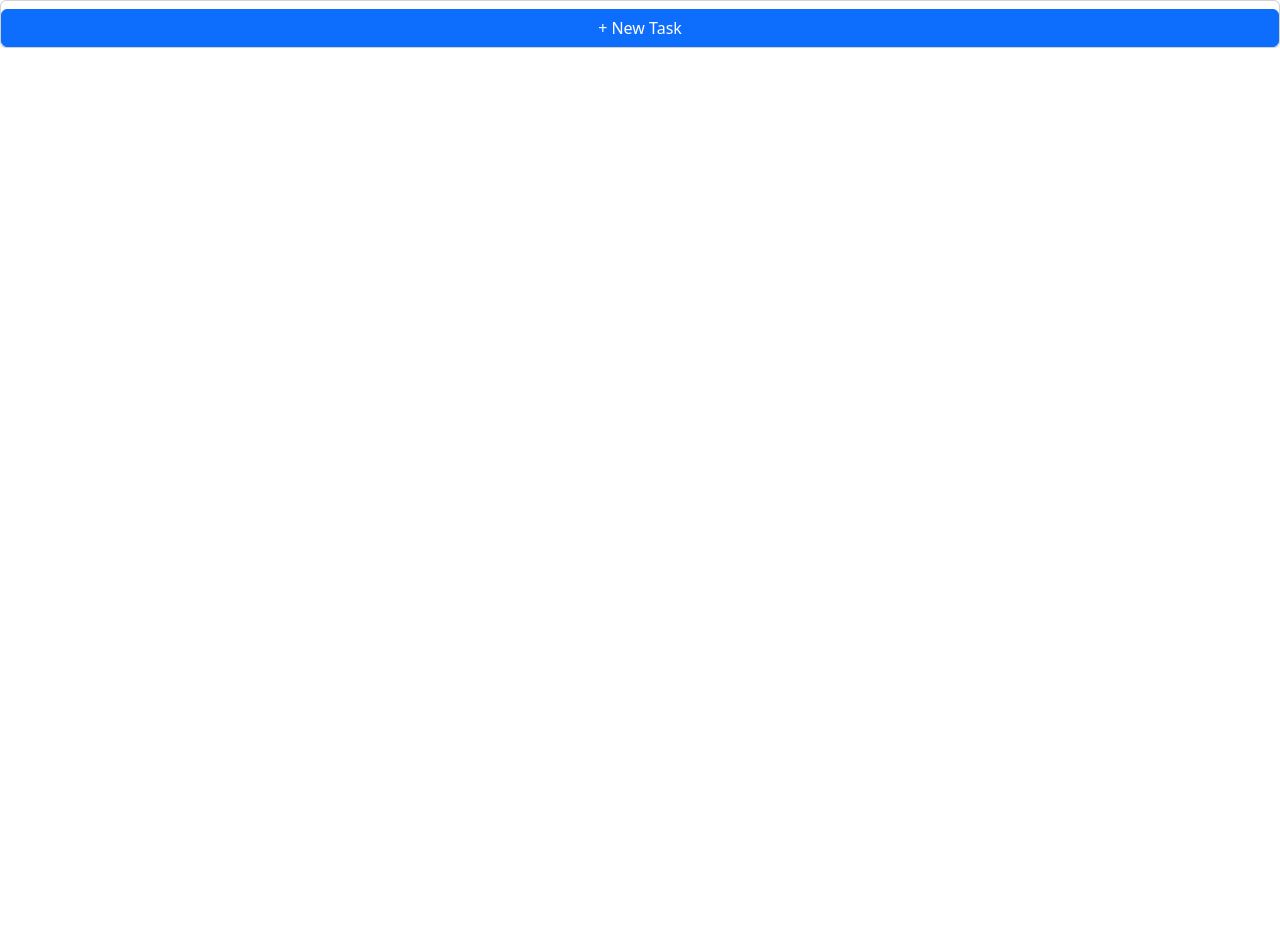
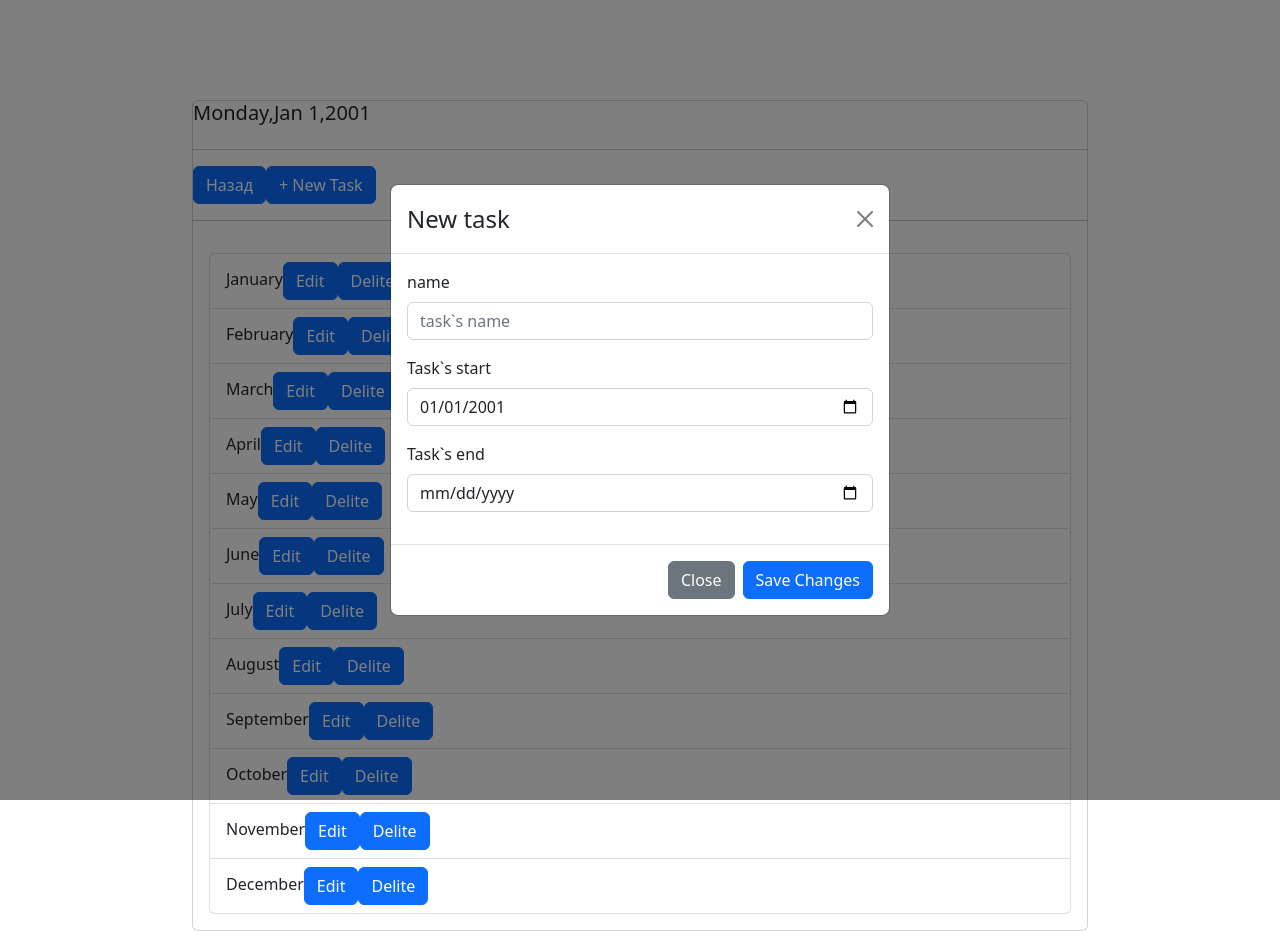
Before and after one commit to Blinina/Event-Calendar, a React (Create React App) app in the folder my-app/: page /date/1 in a window 1280 px wide. Both pictures are taken after a click on the button "+ New Task". Before the commit the page ends 800 px from the top, so only its background shows below. Built offline with nearby package versions, Linux system fonts and the light colour scheme.

Commit message:
modals slice added, addForm 50%

```diff
--- a/my-app/package.json
+++ b/my-app/package.json
@@ -11,6 +11,7 @@
     "react": "^18.2.0",
     "react-bootstrap": "^2.6.0",
     "react-dom": "^18.2.0",
+    "react-hook-form": "^7.40.0",
     "react-redux": "^8.0.5",
     "react-router-dom": "^6.4.4",
     "react-scripts": "5.0.1",
--- a/my-app/src/App.js
+++ b/my-app/src/App.js
@@ -4,7 +4,7 @@ import {
   Routes,
 } from "react-router-dom";
 import Main from './components/Main';
-import Date from './components/Date';
+import DatePage from './components/DatePage';
 
 function App() {
   return (
@@ -12,10 +12,10 @@ function App() {
     <BrowserRouter>
         <Routes>
           <Route path="/" element={<Main />} />
-          <Route path="/date" element={<Date />}>
-            <Route path=":id" element={<Date />} />
+          <Route path="/date" element={<DatePage />}>
+            <Route path=":id" element={<DatePage />} />
           </Route>
-          <Route path="*" element={<Date />} />
+          <Route path="*" element={<DatePage />} />
         </Routes>
     </BrowserRouter>
   </>
--- /dev/null
+++ b/my-app/src/components/AddModal.jsx
@@ -0,0 +1,66 @@
+import React, { useState } from 'react';
+import Button from 'react-bootstrap/Button';
+import Form from 'react-bootstrap/Form';
+import Modal from 'react-bootstrap/Modal';
+import { useDispatch, useSelector } from 'react-redux';
+import { closeModal } from '../store/modalsSlice';
+import { useForm } from "react-hook-form";
+
+export default function AddModal({prop}) {
+    const dispatch = useDispatch();
+    const { register, handleSubmit } = useForm();
+    const onSubmit = data => {
+        console.log(data);
+    }
+    const getDefaultStartDay = () =>{
+        function setMonth() { return (prop.getMonth()+1) <10 ? `0${prop.getMonth()+1}` : (prop.getMonth()+1)} ;
+        function setDay() {return (prop.getDate()) <10 ? `0${prop.getDate()}` : (prop.getDate()) };
+        return `${prop.getFullYear()}-${setMonth()}-${setDay()}`;
+    }
+    return (
+        <>
+            <Modal centered show onHide={() => dispatch(closeModal())}>
+                <Modal.Header closeButton>
+                    <Modal.Title>New task</Modal.Title>
+                </Modal.Header>
+                <Modal.Body>
+                    <Form onSubmit={handleSubmit(onSubmit)}>
+                        <Form.Group className="mb-3" controlId="exampleForm.ControlInput1">
+                            <Form.Label> name</Form.Label>
+                            <Form.Control
+                                type="text"
+                                placeholder="task`s name"
+                                autoFocus
+                                {...register("firstName", { required: true, maxLength: 20 })}
+                            />
+                        </Form.Group>
+                        <Form.Group className="mb-3" controlId="input1">
+                            <Form.Label>Task`s start</Form.Label>
+                            <Form.Control
+                                type="date"
+                                placeholder="dateStart"
+                                defaultValue={getDefaultStartDay()}
+                                {...register("dateStart", { required: true })}
+                            />
+                        </Form.Group>
+                        <Form.Group className="mb-3" controlId="exampleForm.ControlInput1">
+                            <Form.Label>Task`s end</Form.Label>
+                            <Form.Control
+                                type="date"
+                                {...register("dateEnd", { required: false })}
+                            />
+                        </Form.Group>
+                    </Form>
+                </Modal.Body>
+                <Modal.Footer>
+                    <Button onClick={() => dispatch(closeModal())} variant="secondary" >
+                        Close
+                    </Button>
+                    <Button variant="primary" onClick={handleSubmit(onSubmit)}>
+                        Save Changes
+                    </Button>
+                </Modal.Footer>
+            </Modal>
+        </>
+    );
+}
--- a/my-app/src/components/Date.jsx
+++ /dev/null
@@ -1,24 +0,0 @@
-import { useEffect } from "react";
-import { Button, Card } from "react-bootstrap"
-import { useParams } from 'react-router-dom';
-
-export default function Date (){
-    const params = useParams();
-    const paramData = params.id;
-        // const date = new Date(paramData);
-        // // console.log(date)
-
-
-
-
-    return (
-        <>
-        <Card>
-        <Card.Title></Card.Title>
-      <Button >+ New Task</Button>
-
-
-    </Card>
-        </>
-    )
-}
--- /dev/null
+++ b/my-app/src/components/DatePage.jsx
@@ -0,0 +1,40 @@
+import { useState, useEffect } from "react";
+import { useDispatch, useSelector } from 'react-redux';
+import { Button, Card, Row, ListGroup } from "react-bootstrap"
+import { useParams, useNavigate } from 'react-router-dom';
+import AddModal from "./AddModal";
+import { showModal } from "../store/modalsSlice";
+import { daysArr, monthArr } from '../helpers'
+
+export default function DatePage() {
+    const dispatch = useDispatch();
+    const params = useParams();
+    const navigate = useNavigate();
+    const paramData = params.id;
+    const date = new Date(paramData);
+    const { type } = useSelector((store) => store.modals);
+
+    return (
+        <>
+            <Card className="date-card">
+                <Card.Title>{daysArr[date.getDay()]},{monthArr[date.getMonth()].slice(0, 3)} {date.getDate()},{date.getFullYear()}</Card.Title>
+                <hr />
+                <div className="byn-group">
+                    <Button onClick={() => navigate('/')}>Назад</Button>
+                    <Button onClick={() => dispatch(showModal({ type: 'adding' }))}>+ New Task</Button>
+                </div>
+                <hr />
+                <Card.Body>
+                    <ListGroup>
+                        {monthArr.map((el) => <ListGroup.Item><>{el}
+                            <Button>Edit</Button>
+                            <Button>Delite</Button>
+                        </></ListGroup.Item>
+                        )}
+                    </ListGroup>
+                </Card.Body>
+            </Card>
+            {type === 'adding' && <AddModal prop={date}/>}
+        </>
+    )
+}
--- a/my-app/src/components/Main.jsx
+++ b/my-app/src/components/Main.jsx
@@ -1,24 +1,16 @@
 import { React, useState, useEffect } from "react";
 import { Table, Form, Button } from 'react-bootstrap';
-import createCalendar from "../createCalendar";
 import { useNavigate } from "react-router-dom";
 import pen from "../img/editPen.png";
+import {daysArr, monthArr, yearsArr, createCalendar} from '../helpers';
 
 export default function Main() {
     const navigate = useNavigate();
-    // const [yearCalendar, setYearCalendar] = useState(false);
-    // const [monthCalendar, setMonthCalendar] = useState(true);
 
+    const toDay = new Date(Date.now()).getDate();
     const [currentMonth, setCurrentMonth] = useState(new Date(Date.now()).getMonth());
     const [currentYear, setCurrentYear] = useState(new Date(Date.now()).getFullYear());
     const [currentDay, setCurrentDay] = useState(new Date(Date.now()).getDate());
-
-    // const nextMonth = new Date(year, month + 1);
-    const daysArr = ['Su', 'Mo', 'Tu', 'We', 'Th', 'Fr', 'Sa'];
-    const monthArr = ['January', 'February', 'March', 'April', 'May',
-        'June', 'July', 'August', 'September', 'October', 'November', 'December'];
-
-    const yearsArr = [2020, 2021, 2022, 2023, 2024];
 
     const handleDay = (el) => {
         setCurrentDay(el);
@@ -29,11 +21,7 @@ export default function Main() {
     const handleMonth = (e) => {
         setCurrentMonth(monthArr.indexOf(e.target.value))
     }
-    // const handleDefault = () => {
-    // }
-    // const handleYear = () => {
 
-    // };
     const calendar = createCalendar(currentYear, currentMonth)
 
     return (<div>
@@ -50,14 +38,12 @@ export default function Main() {
                 onChange={(e) => handleYear(e)} >
                 {yearsArr.map((el) => <option key={el} value={el}>{el}</option>)}
             </Form.Select>
-            {/* <Button onClick={handlePrevious}>Month</Button>
-            <Button onClick={handleNext}>Year</Button> */}
         </div>
         <h2> {currentDay} : {monthArr[currentMonth]} : {currentYear} </h2>
         <Table striped bordered hover className="table">
             <thead >
                 <tr>
-                    {daysArr.map((el) => <th key={el}>{el}</th>)}
+                    {daysArr.map((el) => <th key={el}>{el.slice(0,2)}</th>)}
                 </tr>
             </thead>
             <tbody>
@@ -70,10 +56,10 @@ export default function Main() {
                                 onClick={() => handleDay(el.getDate())}
                                 key={i}>
                                 <>
-                                    {el.getDate()}
+                                    {toDay === el.getDate() ? <p className='today'>{el.getDate()}</p> : el.getDate()}
                                     <img src={pen}
                                         alt="edit"
-                                        onClick={() => navigate(`date/${el.getFullYear()}-${el.getMonth()}-${el.getDate()}`)}
+                                        onClick={() => navigate(`date/${el.getFullYear()}-${el.getMonth() + 1}-${el.getDate()}`)}
                                     />
                                 </>
                             </td>
--- a/my-app/src/createCalendar.js
+++ b/my-app/src/helpers.js
@@ -1,4 +1,4 @@
-export default function createCalendar(year, month) {
+export const createCalendar = (year, month) => {
     const result = [];
     let day = 1;
     const daysInWeek = 7;
@@ -18,3 +18,7 @@ export default function createCalendar(year, month) {
     }
     return result
 };
+export const daysArr = ['Sunday', 'Monday', 'Tuesday', 'Wednesday', 'Thursday', 'Friday', 'Saturday'];
+export const monthArr = ['January', 'February', 'March', 'April', 'May',
+    'June', 'July', 'August', 'September', 'October', 'November', 'December'];
+export const yearsArr = [2020, 2021, 2022, 2023, 2024];
--- a/my-app/src/index.css
+++ b/my-app/src/index.css
@@ -1,8 +1,4 @@
-.selectTD{
-    --bs-table-accent-bg: rgb(238, 225, 246)!important;
-    border-color: rgb(153, 0, 255);
-    border-width: 1px 0 0 0!important;
-}
+
 .white{
     --bs-table-accent-bg: white!important;
 }
@@ -28,3 +24,20 @@ img{
     right: -0.2px;
     cursor: pointer;
 }
+.today{
+    margin: 0;
+    display: inline;
+}
+td:has(.today) {
+    --bs-table-accent-bg: rgb(189, 249, 240)!important;
+}
+.selectTD{
+    --bs-table-accent-bg: rgb(238, 225, 246)!important;
+    border-color: rgb(153, 0, 255);
+    border-width: 2px 0 0 0!important;
+}
+.date-card{
+    width: 70%;
+    margin: auto;
+    margin-top: 100px;
+}
--- a/my-app/src/index.js
+++ b/my-app/src/index.js
@@ -1,12 +1,16 @@
 import React from 'react';
 import ReactDOM from 'react-dom/client';
+import { Provider } from 'react-redux';
+import './index.css';
 import 'bootstrap/dist/css/bootstrap.min.css';
-import './index.css';
 import App from './App';
+import store from './store/store';
 
 const root = ReactDOM.createRoot(document.getElementById('root'));
 root.render(
-  <React.StrictMode>
-    <App />
-  </React.StrictMode>
+  <Provider store={store}>
+    <React.StrictMode>
+      <App />
+    </React.StrictMode>
+  </Provider>
 );
--- /dev/null
+++ b/my-app/src/store/modalsSlice.js
@@ -0,0 +1,24 @@
+import { createSlice } from "@reduxjs/toolkit";
+
+
+
+
+const modalsSlice = createSlice({
+    name: 'modals',
+    initialState: { type: null, item: null },
+    reducers: {
+        showModal: ((state, action) => {
+            const { type, itemId } = action.payload;
+            state.type = type;
+            state.item = itemId;
+          }),
+          closeModal: ((state) => {
+            state.type = null;
+            state.item = null;
+          }),
+    }
+})
+export const {
+    showModal, closeModal,
+  } = modalsSlice.actions;
+  export default modalsSlice.reducer;
--- /dev/null
+++ b/my-app/src/store/store.js
@@ -0,0 +1,8 @@
+import { configureStore } from '@reduxjs/toolkit';
+import modalReducers from './modalsSlice'
+
+export default configureStore({
+  reducer: {
+    modals: modalReducers,
+  },
+});
```
Also changed, not shown: my-app/src/store/tasksSlice.js (added, +12 -0 lines), 1 other file (tests, documents, lock files or other folders).
